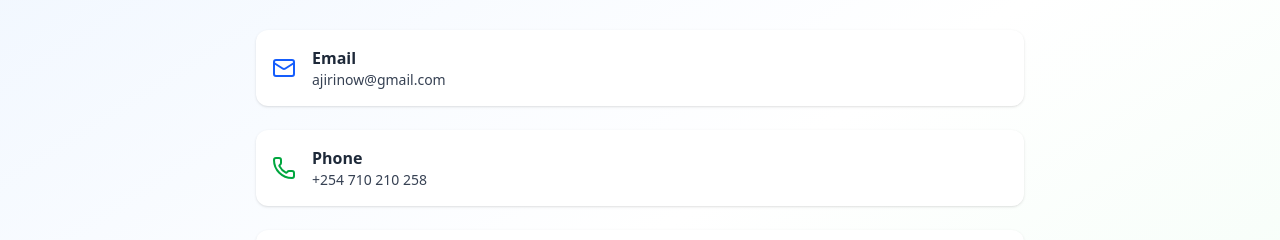
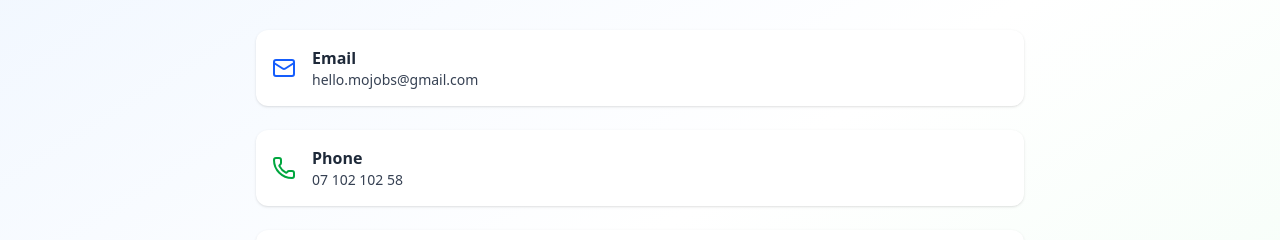
Before and after one commit to Victormuthomi/MOjobs-frontend, a React (Vite) app: page /contact in a window 1280 px wide. Shown: the part 246-486 px from the top of the page. Built offline with nearby package versions, Linux system fonts and the light colour scheme.

Commit message:
Update contact.

```diff
--- a/src/pages/Contact.jsx
+++ b/src/pages/Contact.jsx
@@ -14,13 +14,13 @@ const Contact = () => (
       <div className="space-y-6 text-left text-gray-700 dark:text-gray-300">
         {/* Email */}
         <a
-          href="mailto:ajirinow@gmail.com"
+          href="mailto:hello.mojobs@gmail.com"
           className="flex items-center gap-4 bg-white dark:bg-gray-800 p-4 rounded-xl shadow hover:shadow-lg transition"
         >
           <Mail size={24} className="text-blue-600" />
           <div>
             <p className="font-semibold text-gray-800 dark:text-white">Email</p>
-            <p className="text-sm">ajirinow@gmail.com</p>
+            <p className="text-sm">hello.mojobs@gmail.com</p>
           </div>
         </a>
 
@@ -32,7 +32,7 @@ const Contact = () => (
           <Phone size={24} className="text-green-600" />
           <div>
             <p className="font-semibold text-gray-800 dark:text-white">Phone</p>
-            <p className="text-sm">+254 710 210 258</p>
+            <p className="text-sm">07 102 102 58</p>
           </div>
         </a>
 
```
